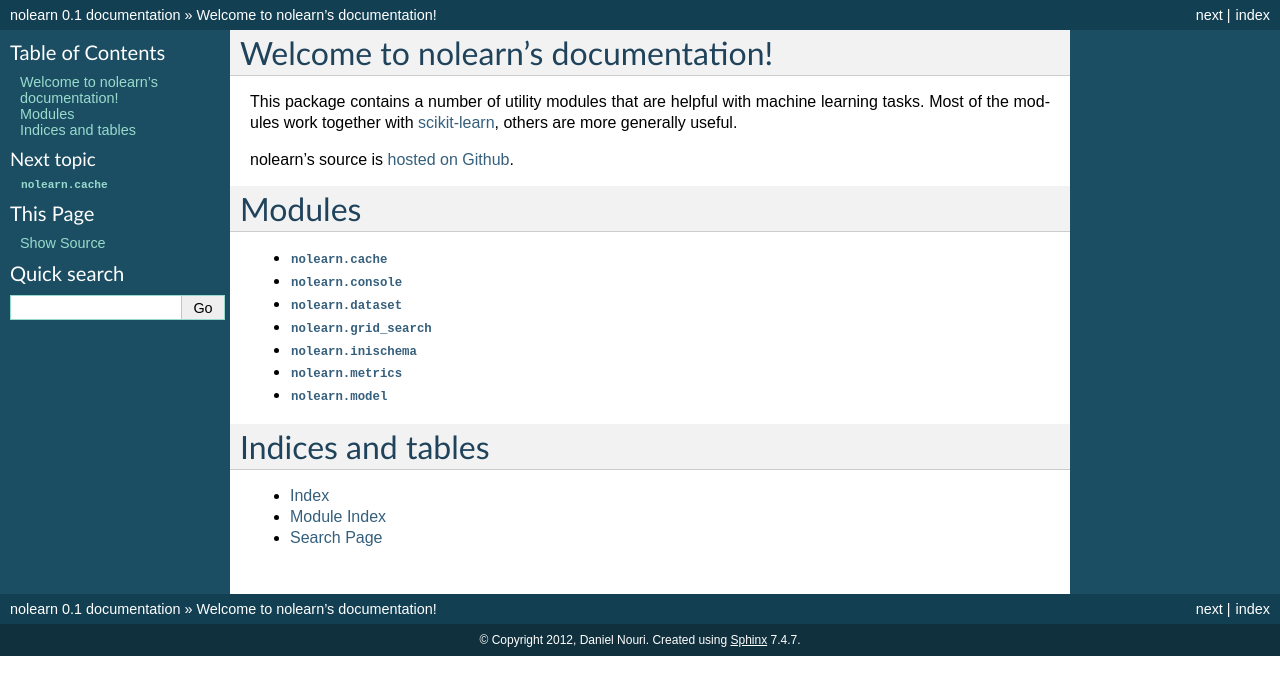
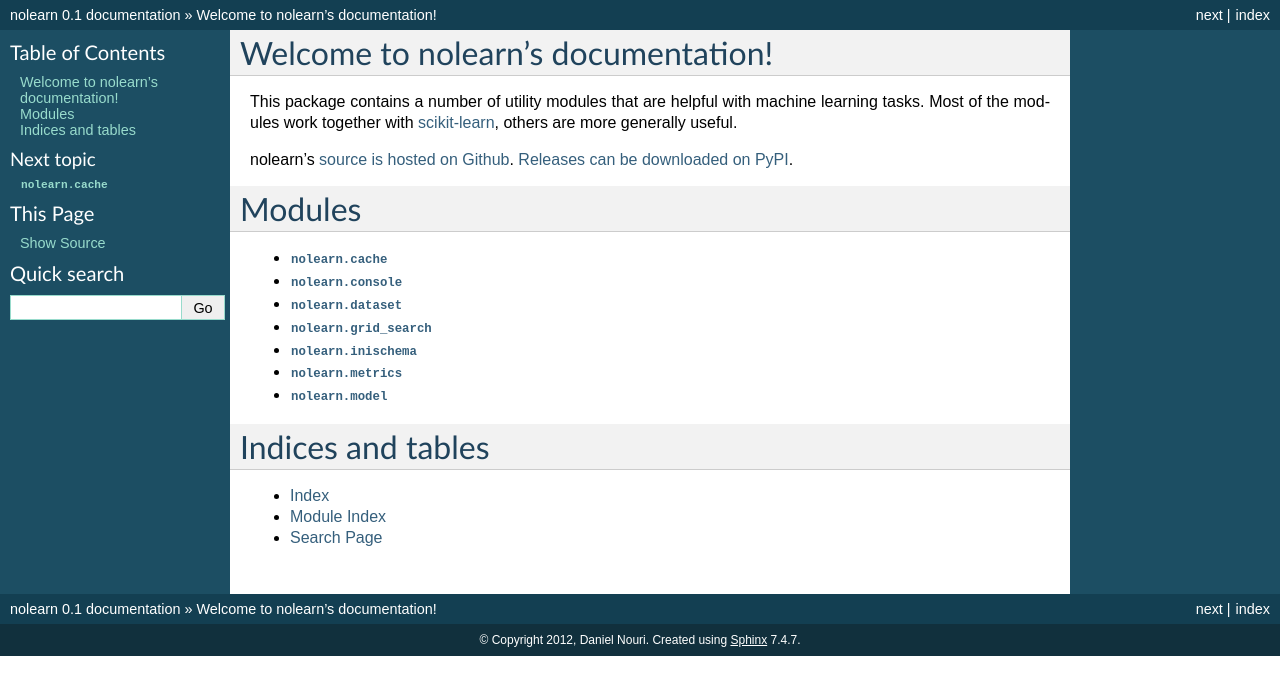
Before and after one commit to dnouri/nolearn, a Sphinx documentation site: the page built from docs/index.rst, in a window 1280 px wide. Shown: the top 695 px of the page. Built offline with Sphinx 7.4.7, drawn with Linux system fonts in a browser that asks for light colours.

Commit message:
Update a few links in docs

```diff
--- a/README.rst
+++ b/README.rst
@@ -3,4 +3,4 @@ with machine learning tasks.  Most of the modules work together with
 `scikit-learn <http://scikit-learn.org/>`_, others are more generally
 useful.
 
-Please refer to the individual module docstrings for more details.
+View the `documentation here <http://nolearn.readthedocs.org>`_.
--- a/docs/index.rst
+++ b/docs/index.rst
@@ -6,8 +6,9 @@ with machine learning tasks.  Most of the modules work together with
 `scikit-learn <http://scikit-learn.org/>`_, others are more generally
 useful.
 
-nolearn's source is `hosted on Github
-<https://github.com/dnouri/nolearn>`_.
+nolearn's `source is hosted on Github
+<https://github.com/dnouri/nolearn>`_.  `Releases can be downloaded on
+PyPI <http://pypi.python.org/pypi/nolearn>`_.
 
 
 Modules
```
